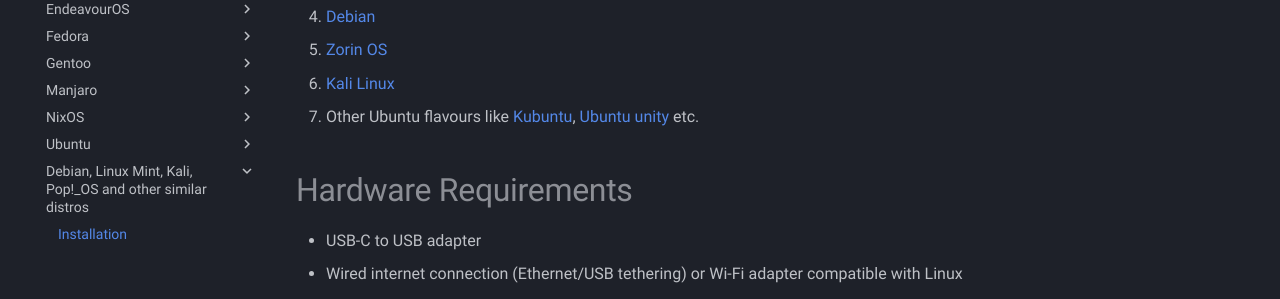
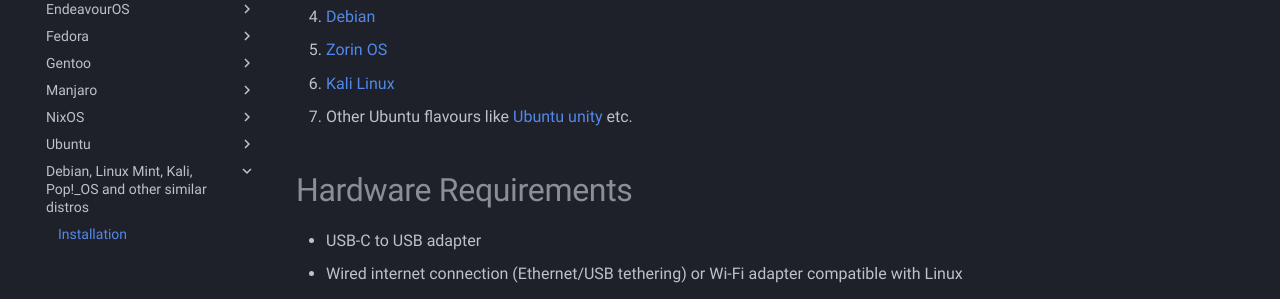
Before and after one commit to t2linux/wiki, an MkDocs documentation site: the page built from docs/distributions/debian/installation.md, in a window 1280 px wide and 900 px high, scrolled down 343 px. Shown: the part 153-452 px from the top of the window. Built offline with MkDocs 1.6.1 and Material for MkDocs 9.7.7, drawn with Linux system fonts in a browser that asks for light colours; comment, search, counter and statistics services are not loaded.

Commit message:
Removing Kubuntu as it is now available.

```diff
--- a/docs/distributions/debian/installation.md
+++ b/docs/distributions/debian/installation.md
@@ -10,7 +10,7 @@ Some popular distros include :-
 4. [Debian](https://www.debian.org/)
 5. [Zorin OS](https://zorin.com/)
 6. [Kali Linux](https://www.kali.org/)
-7. Other Ubuntu flavours like [Kubuntu](https://kubuntu.org/), [Ubuntu unity](https://ubuntuunity.org/) etc.
+7. Other Ubuntu flavours like [Ubuntu unity](https://ubuntuunity.org/) etc.
 
 # Hardware Requirements
 
```
